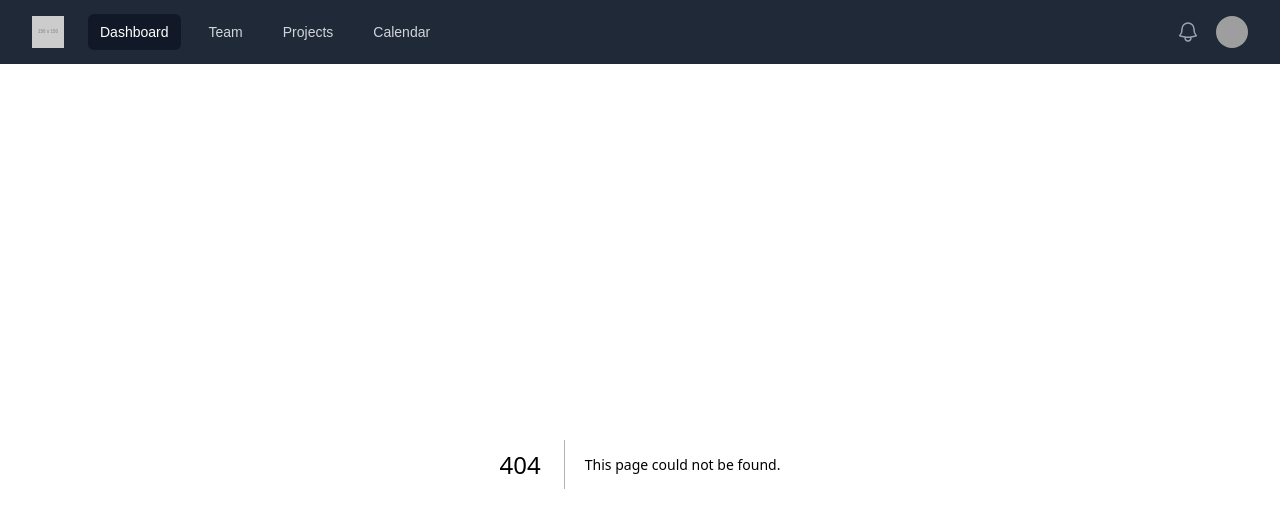
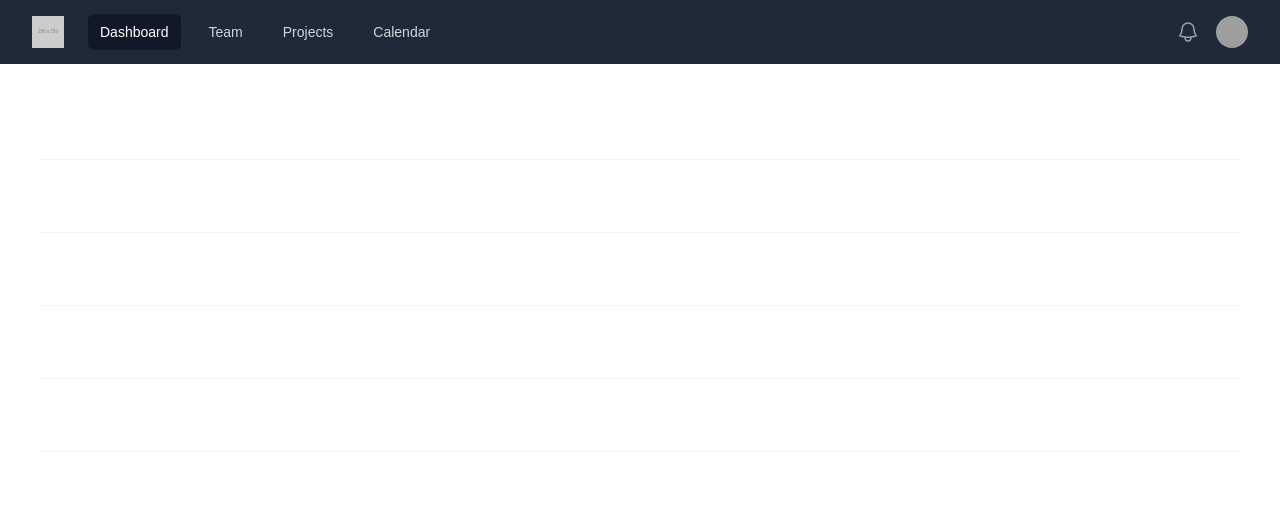
Before and after one commit to fPrompto/tune-library, a Next.js app in the folder front-end/: page /albumDetails in a window 1280 px wide. Before the commit this address had no page. Shown: the top 528 px of the page. Built offline with nearby package versions, Linux system fonts and the light colour scheme; grey boxes are pictures that could not be loaded.

Commit message:
:sparkles: feat: Página para exibir os detalhes do Album adicionado ao Front-End

```diff
--- /dev/null
+++ b/front-end/src/app/(user)/albumDetails/page.tsx
@@ -0,0 +1,125 @@
+import React from 'react';
+import { PaperClipIcon } from '@heroicons/react/20/solid';
+
+import '../../../styles/AlbumDetails.css';
+
+const AlbumDetails: React.FC = () => {
+  return (
+    <div className='album-div'>
+      <div className='px-4 sm:px-0'>
+        <h3 className='text-base font-semibold leading-7 text-gray-900 text-white'>
+          Applicant Information
+        </h3>
+        <p className='mt-1 max-w-2xl text-sm leading-6 text-gray-500 text-white'>
+          Personal details and application.
+        </p>
+      </div>
+      <div className='mt-6 border-t border-gray-100'>
+        <dl className='divide-y divide-gray-100'>
+          <div className='px-4 py-6 sm:grid sm:grid-cols-3 sm:gap-4 sm:px-0'>
+            <dt className='text-sm font-medium leading-6 text-gray-900 text-white'>
+              Full name
+            </dt>
+            <dd className='mt-1 text-sm leading-6 text-gray-700 sm:col-span-2 sm:mt-0 text-white'>
+              Margot Foster
+            </dd>
+          </div>
+          <div className='px-4 py-6 sm:grid sm:grid-cols-3 sm:gap-4 sm:px-0'>
+            <dt className='text-sm font-medium leading-6 text-gray-900 text-white'>
+              Application for
+            </dt>
+            <dd className='mt-1 text-sm leading-6 text-gray-700 sm:col-span-2 sm:mt-0 text-white'>
+              Backend Developer
+            </dd>
+          </div>
+          <div className='px-4 py-6 sm:grid sm:grid-cols-3 sm:gap-4 sm:px-0'>
+            <dt className='text-sm font-medium leading-6 text-gray-900 text-white'>
+              Email address
+            </dt>
+            <dd className='mt-1 text-sm leading-6 text-gray-700 sm:col-span-2 sm:mt-0 text-white'>
+              margotfoster@example.com
+            </dd>
+          </div>
+          <div className='px-4 py-6 sm:grid sm:grid-cols-3 sm:gap-4 sm:px-0'>
+            <dt className='text-sm font-medium leading-6 text-gray-900 text-white'>
+              Salary expectation
+            </dt>
+            <dd className='mt-1 text-sm leading-6 text-gray-700 sm:col-span-2 sm:mt-0 text-white'>
+              $120,000
+            </dd>
+          </div>
+          <div className='px-4 py-6 sm:grid sm:grid-cols-3 sm:gap-4 sm:px-0'>
+            <dt className='text-sm font-medium leading-6 text-gray-900 text-white'>
+              About
+            </dt>
+            <dd className='mt-1 text-sm leading-6 text-gray-700 sm:col-span-2 sm:mt-0 text-white'>
+              Fugiat ipsum ipsum deserunt culpa aute sint do nostrud anim
+              incididunt cillum culpa consequat. Excepteur qui ipsum aliquip
+              consequat sint. Sit id mollit nulla mollit nostrud in ea officia
+              proident. Irure nostrud pariatur mollit ad adipisicing
+              reprehenderit deserunt qui eu.
+            </dd>
+          </div>
+          {/* <div className='px-4 py-6 sm:grid sm:grid-cols-3 sm:gap-4 sm:px-0'>
+            <dt className='text-sm font-medium leading-6 text-gray-900 text-white'>
+              Attachments
+            </dt>
+            <dd className='mt-2 text-sm text-gray-900 sm:col-span-2 sm:mt-0'>
+              <ul
+                role='list'
+                className='divide-y divide-gray-100 rounded-md border border-gray-200'
+              >
+                <li className='flex items-center justify-between py-4 pl-4 pr-5 text-sm leading-6'>
+                  <div className='flex w-0 flex-1 items-center'>
+                    <PaperClipIcon
+                      aria-hidden='true'
+                      className='h-5 w-5 flex-shrink-0 text-gray-400'
+                    />
+                    <div className='ml-4 flex min-w-0 flex-1 gap-2'>
+                      <span className='truncate font-medium'>
+                        resume_back_end_developer.pdf
+                      </span>
+                      <span className='flex-shrink-0 text-gray-400'>2.4mb</span>
+                    </div>
+                  </div>
+                  <div className='ml-4 flex-shrink-0'>
+                    <a
+                      href='#'
+                      className='font-medium text-indigo-600 hover:text-indigo-500'
+                    >
+                      Download
+                    </a>
+                  </div>
+                </li>
+                <li className='flex items-center justify-between py-4 pl-4 pr-5 text-sm leading-6'>
+                  <div className='flex w-0 flex-1 items-center'>
+                    <PaperClipIcon
+                      aria-hidden='true'
+                      className='h-5 w-5 flex-shrink-0 text-gray-400'
+                    />
+                    <div className='ml-4 flex min-w-0 flex-1 gap-2'>
+                      <span className='truncate font-medium'>
+                        coverletter_back_end_developer.pdf
+                      </span>
+                      <span className='flex-shrink-0 text-gray-400'>4.5mb</span>
+                    </div>
+                  </div>
+                  <div className='ml-4 flex-shrink-0'>
+                    <a
+                      href='#'
+                      className='font-medium text-indigo-600 hover:text-indigo-500'
+                    >
+                      Download
+                    </a>
+                  </div>
+                </li>
+              </ul>
+            </dd>
+          </div> */}
+        </dl>
+      </div>
+    </div>
+  );
+}
+
+export default AlbumDetails;
--- a/front-end/src/app/(user)/musicDetails/page.tsx
+++ /dev/null
@@ -1,98 +0,0 @@
-const people = [
-  {
-    name: 'Leslie Alexander',
-    email: 'leslie.alexander@example.com',
-    role: 'Co-Founder / CEO',
-    imageUrl:
-      'https://images.unsplash.com/photo-1494790108377-be9c29b29330?ixlib=rb-1.2.1&ixid=eyJhcHBfaWQiOjEyMDd9&auto=format&fit=facearea&facepad=2&w=256&h=256&q=80',
-    lastSeen: '3h ago',
-    lastSeenDateTime: '2023-01-23T13:23Z',
-  },
-  {
-    name: 'Michael Foster',
-    email: 'michael.foster@example.com',
-    role: 'Co-Founder / CTO',
-    imageUrl:
-      'https://images.unsplash.com/photo-1519244703995-f4e0f30006d5?ixlib=rb-1.2.1&ixid=eyJhcHBfaWQiOjEyMDd9&auto=format&fit=facearea&facepad=2&w=256&h=256&q=80',
-    lastSeen: '3h ago',
-    lastSeenDateTime: '2023-01-23T13:23Z',
-  },
-  {
-    name: 'Dries Vincent',
-    email: 'dries.vincent@example.com',
-    role: 'Business Relations',
-    imageUrl:
-      'https://images.unsplash.com/photo-1506794778202-cad84cf45f1d?ixlib=rb-1.2.1&ixid=eyJhcHBfaWQiOjEyMDd9&auto=format&fit=facearea&facepad=2&w=256&h=256&q=80',
-    lastSeen: null,
-  },
-  {
-    name: 'Lindsay Walton',
-    email: 'lindsay.walton@example.com',
-    role: 'Front-end Developer',
-    imageUrl:
-      'https://images.unsplash.com/photo-1517841905240-472988babdf9?ixlib=rb-1.2.1&ixid=eyJhcHBfaWQiOjEyMDd9&auto=format&fit=facearea&facepad=2&w=256&h=256&q=80',
-    lastSeen: '3h ago',
-    lastSeenDateTime: '2023-01-23T13:23Z',
-  },
-  {
-    name: 'Courtney Henry',
-    email: 'courtney.henry@example.com',
-    role: 'Designer',
-    imageUrl:
-      'https://images.unsplash.com/photo-1438761681033-6461ffad8d80?ixlib=rb-1.2.1&ixid=eyJhcHBfaWQiOjEyMDd9&auto=format&fit=facearea&facepad=2&w=256&h=256&q=80',
-    lastSeen: '3h ago',
-    lastSeenDateTime: '2023-01-23T13:23Z',
-  },
-  {
-    name: 'Tom Cook',
-    email: 'tom.cook@example.com',
-    role: 'Director of Product',
-    imageUrl:
-      'https://images.unsplash.com/photo-1472099645785-5658abf4ff4e?ixlib=rb-1.2.1&ixid=eyJhcHBfaWQiOjEyMDd9&auto=format&fit=facearea&facepad=2&w=256&h=256&q=80',
-    lastSeen: null,
-  },
-];
-
-export default function Example() {
-  return (
-    <ul role='list' className='divide-y divide-gray-100'>
-      {people.map((person) => (
-        <li key={person.email} className='flex justify-between gap-x-6 py-5'>
-          <div className='flex min-w-0 gap-x-4'>
-            <img
-              alt=''
-              src={person.imageUrl}
-              className='h-12 w-12 flex-none rounded-full bg-gray-50'
-            />
-            <div className='min-w-0 flex-auto'>
-              <p className='text-sm font-semibold leading-6 text-gray-900'>
-                {person.name}
-              </p>
-              <p className='mt-1 truncate text-xs leading-5 text-gray-500'>
-                {person.email}
-              </p>
-            </div>
-          </div>
-          <div className='hidden shrink-0 sm:flex sm:flex-col sm:items-end'>
-            <p className='text-sm leading-6 text-gray-900'>{person.role}</p>
-            {person.lastSeen ? (
-              <p className='mt-1 text-xs leading-5 text-gray-500'>
-                Last seen{' '}
-                <time dateTime={person.lastSeenDateTime}>
-                  {person.lastSeen}
-                </time>
-              </p>
-            ) : (
-              <div className='mt-1 flex items-center gap-x-1.5'>
-                <div className='flex-none rounded-full bg-emerald-500/20 p-1'>
-                  <div className='h-1.5 w-1.5 rounded-full bg-emerald-500' />
-                </div>
-                <p className='text-xs leading-5 text-gray-500'>Online</p>
-              </div>
-            )}
-          </div>
-        </li>
-      ))}
-    </ul>
-  );
-}
--- /dev/null
+++ b/front-end/src/styles/AlbumDetails.css
@@ -0,0 +1,7 @@
+.album-div {
+  margin: 15px 40px 15px 40px;
+}
+
+.text-white {
+  color: white;
+}
```
